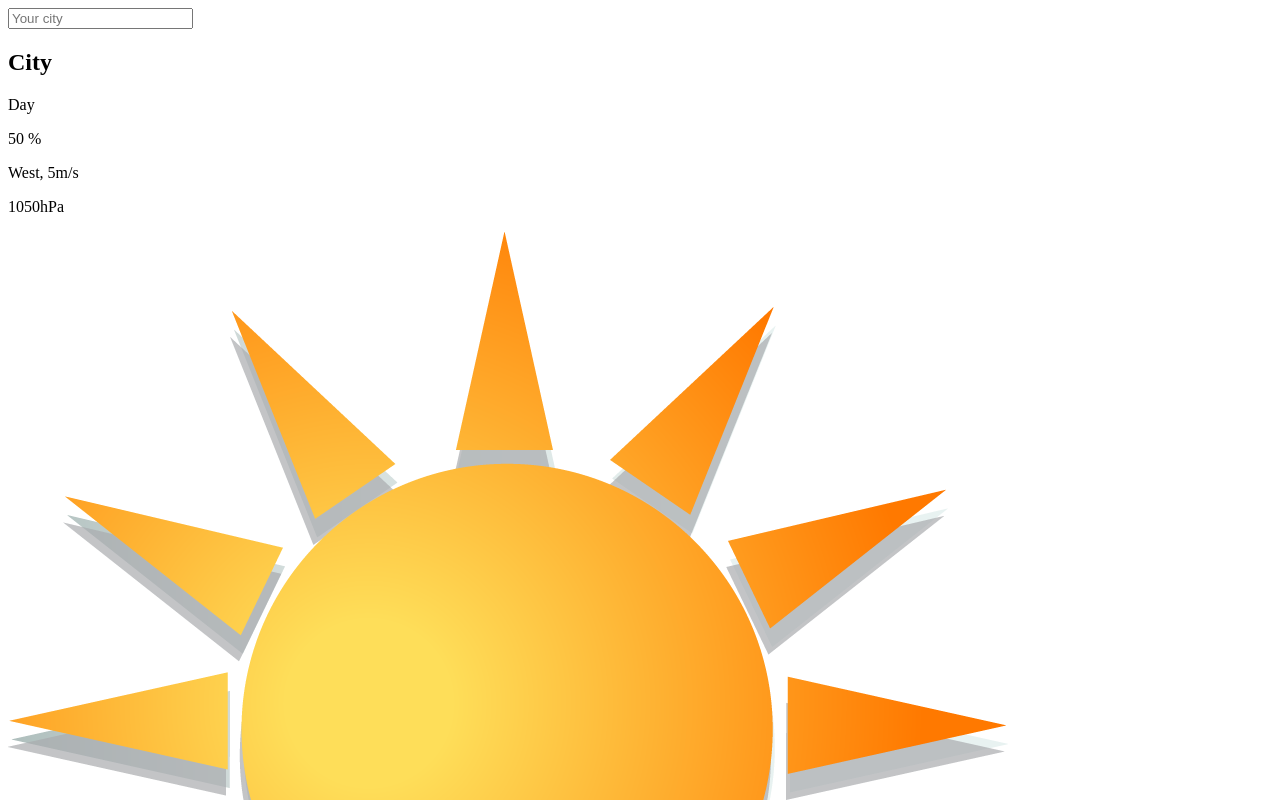
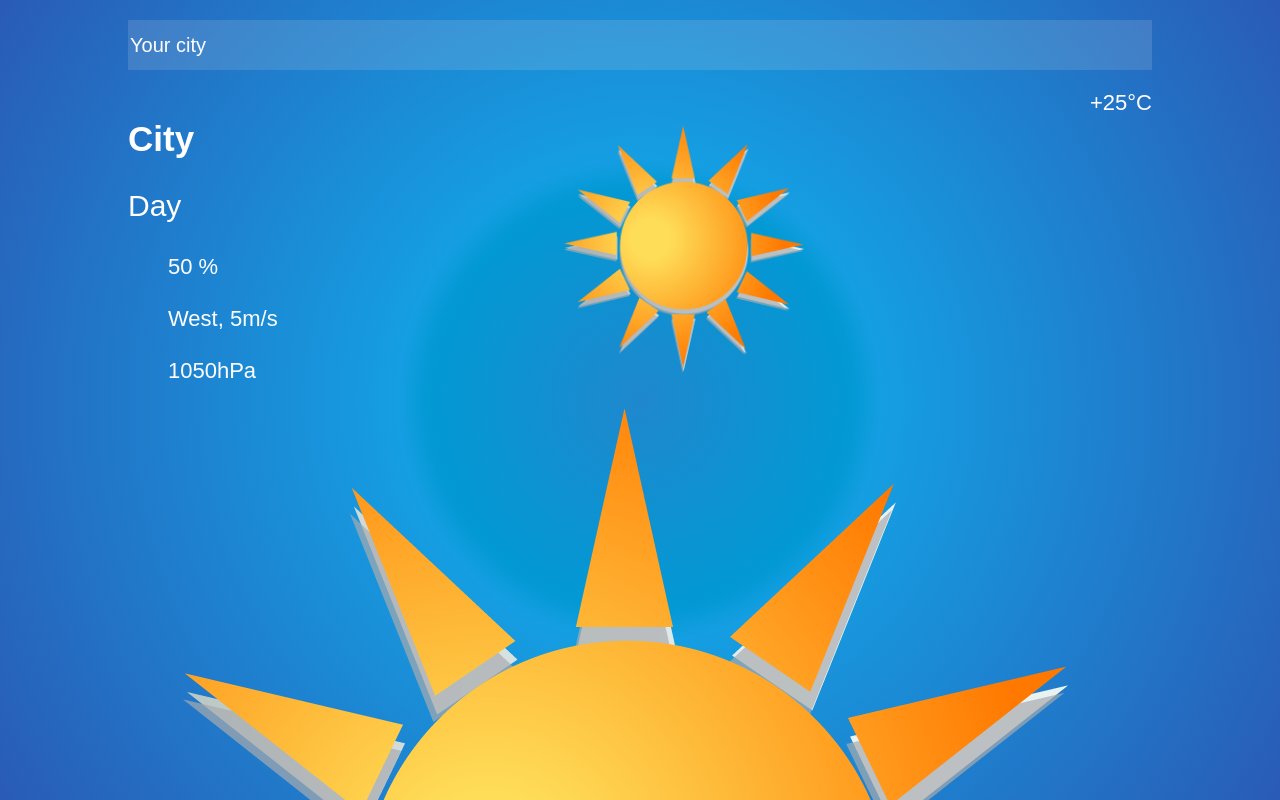
Before and after one commit to King-Mo100/Weather-Dashboard_API, a plain HTML site: page index.html in a window 1280 px wide. Shown: the top 800 px of the page. Drawn offline with Linux system fonts and the light colour scheme.

Commit message:
current weather css

```diff
--- a/css/style.css
+++ b/css/style.css
@@ -0,0 +1,72 @@
+body {
+    width: 100%;
+    height: 100vh;
+    margin: 0;
+    background-image: radial-gradient(circle, #1f88ce 0%, #0299d4 28%, #159ee2 32%, #2a5bb6 100% );
+    color: #fff;
+    font-family: sans-serif;
+    font-weight: 300;
+    font-size: 22px;
+}
+
+.weather {
+    width: 80%;
+    height: 10%;
+    margin: 0 auto;
+    padding: 20px 0;
+    box-sizing: border-box;
+    white-space: nowrap;
+}
+
+.weather_search {
+    width: 100%;
+    padding: 15px, 10px;
+    border: none;
+    background-color: rgba(225, 225, 225, 0.15);
+    font-size: 20px;
+    color: inherit;
+    margin-bottom: 20px;
+}
+
+input {
+    height: 50px;
+
+}
+
+.weather_search::placeholder {
+    color: #fff;
+
+}
+
+.weather_today {
+    display: flex;
+    flex-wrap: wrap;
+    justify-content: space-between;
+}
+
+.weather_image {
+    width: 30vmin;
+    align-self: center;
+}
+
+.weather_city{
+    font-size: 35px;
+    font-weight: 600;
+    margin: 20px, 0;
+}
+
+.weather_day {
+    font-size: 30px;
+    margin: 10px, 0;
+    font-weight: 400;
+}
+
+.weather_indicator::before {
+    content: '';
+    display: inline-block;
+    vertical-align: middle;
+    width: 30px;
+    height: 30px;
+    background-size: cover;
+    margin-right: 10px;
+}
--- a/index.html
+++ b/index.html
@@ -5,7 +5,7 @@
     <meta http-equiv="X-UA-Compatible" content="IE=edge">
     <meta name="viewport" content="width=device-width, initial-scale=1.0">
     <link rel="stylesheet" href="./css/style.css">
-    <title>Weather Dashboard</title>
+    <title>Weather Dash</title>
 </head>
 <body>
     <div class="weather">
@@ -69,7 +69,6 @@
     </div>
 
 
-
-    <script src="./js/script.js"
+    <script src="./js/script.js"></script>
 </body>
 </html>
```
